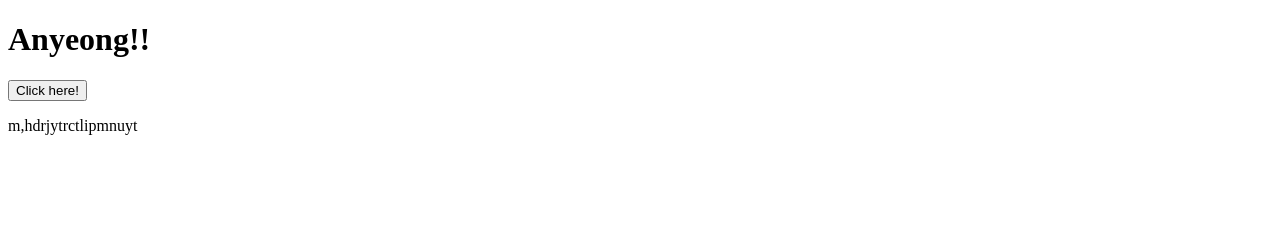
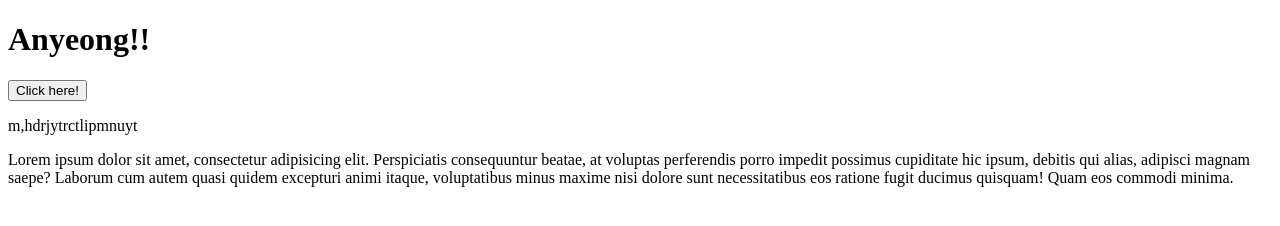
Before and after one commit to Reginedimaano11/Asahi, a plain HTML site: page index.html in a window 1280 px wide. Drawn offline with Linux system fonts and the light colour scheme.

Commit message:
third commit

```diff
--- a/index.html
+++ b/index.html
@@ -1,14 +1,21 @@
 <!DOCTYPE html>
 <html lang="en">
+
 <head>
     <meta charset="UTF-8">
     <meta http-equiv="X-UA-Compatible" content="IE=edge">
     <meta name="viewport" content="width=device-width, initial-scale=1.0">
     <title>Document</title>
 </head>
+
 <body>
     <h1>Anyeong!!</h1>
     <p><button>Click here!</button></p>
     <p>m,hdrjytrctlipmnuyt</p>
+    <p>Lorem ipsum dolor sit amet, consectetur adipisicing elit. Perspiciatis consequuntur beatae, at voluptas
+        perferendis porro impedit possimus cupiditate hic ipsum, debitis qui alias, adipisci magnam saepe? Laborum cum
+        autem quasi quidem excepturi animi itaque, voluptatibus minus maxime nisi dolore sunt necessitatibus eos ratione
+        fugit ducimus quisquam! Quam eos commodi minima.</p>
 </body>
+
 </html>
```
